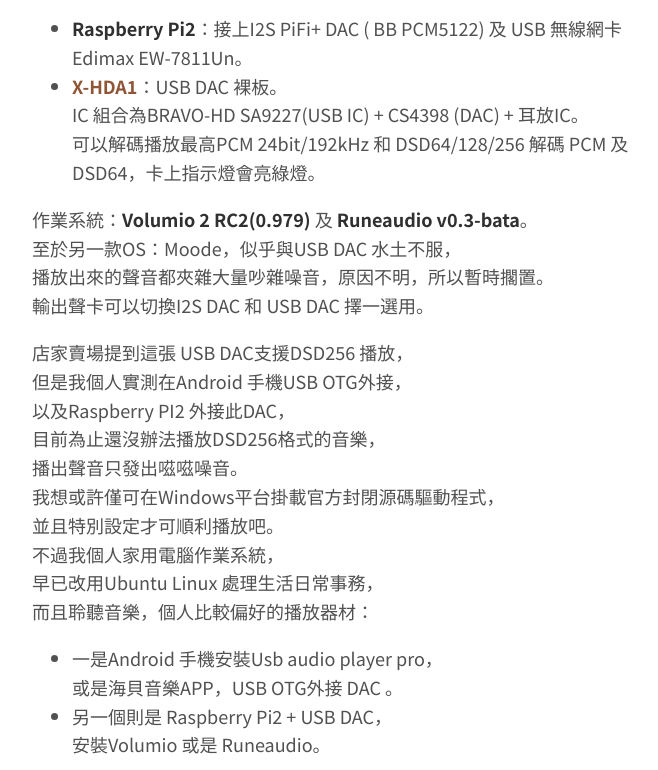
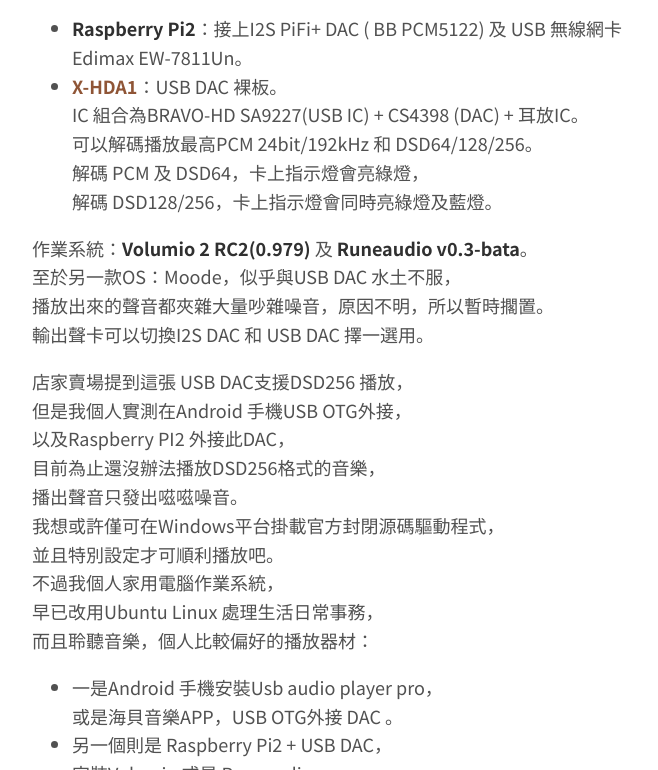
Before and after one commit to shengshampoo/shengshampoo.github.io, a Jekyll site: the page built from _posts/2016-08-28-raspberry-pi2-external-usb-dac.markdown, in a window 1280 px wide and 900 px high, scrolled down 485 px, cut to the strip 130-900 px from the top of the window. Shown: the whole strip, without its empty margins (284-942 px from the left). Built offline with Jekyll 4.4.1, drawn with Linux system fonts in a browser that asks for light colours; nearby versions of some CDN libraries.

Commit message:
Update 2016-08-28-raspberry-pi2-external-usb-dac.markdown

```diff
--- a/_posts/2016-08-28-raspberry-pi2-external-usb-dac.markdown
+++ b/_posts/2016-08-28-raspberry-pi2-external-usb-dac.markdown
@@ -18,8 +18,9 @@ categories: [Headphone]
  * **Raspberry Pi2**：接上I2S PiFi+  DAC ( BB PCM5122) 及  USB 無線網卡 Edimax EW-7811Un。
  * **[X-HDA1][1]**：USB DAC 裸板。
 IC 組合為BRAVO-HD SA9227(USB IC) + CS4398 (DAC) + 耳放IC。
-可以解碼播放最高PCM 24bit/192kHz 和 DSD64/128/256
-解碼 PCM 及 DSD64，卡上指示燈會亮綠燈。
+可以解碼播放最高PCM 24bit/192kHz 和 DSD64/128/256。
+解碼 PCM 及 DSD64，卡上指示燈會亮綠燈，
+解碼 DSD128/256，卡上指示燈會同時亮綠燈及藍燈。
 
 作業系統：**Volumio 2 RC2(0.979)** 及 **Runeaudio v0.3-bata**。
 至於另一款OS：Moode，似乎與USB DAC 水土不服，
```
